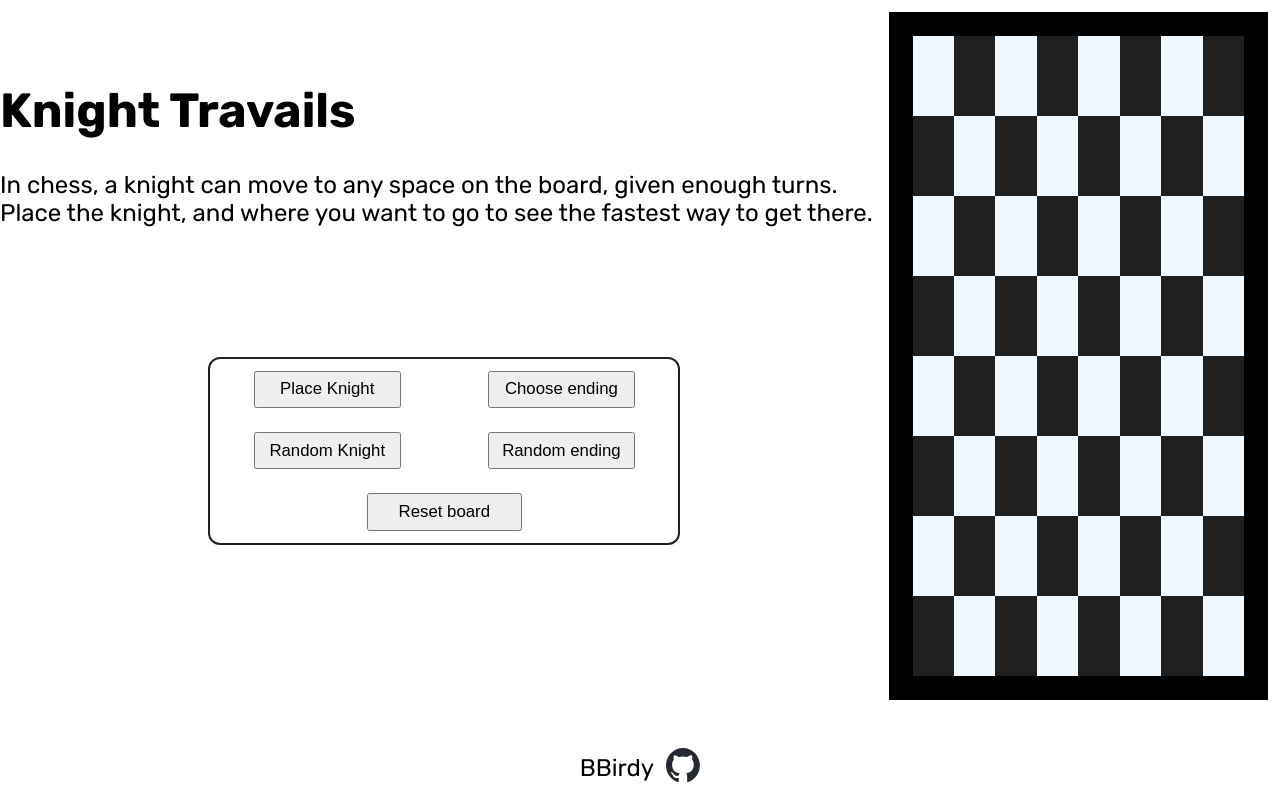
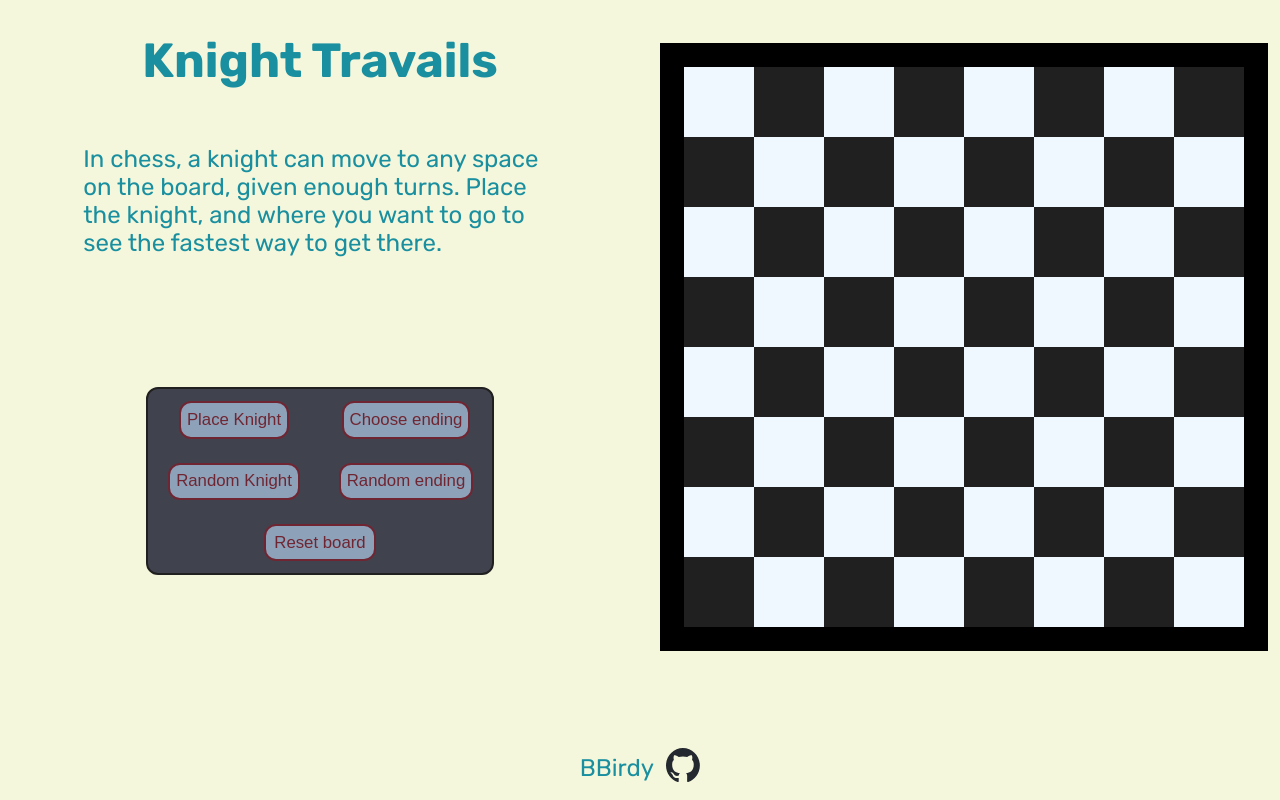
Before and after one commit to NummNuttzCDXX/Knight-Travails, a plain HTML site: page index.html in a window 1280 px wide. Drawn offline with Linux system fonts and the light colour scheme.

Commit message:
Add color scheme -- Style and place header elements

```diff
--- a/style.css
+++ b/style.css
@@ -10,6 +10,11 @@
 	/* Colors */
 	--dark-cell: rgb(33, 32, 32);
 	--light-cell: aliceblue;
+	--background: rgb(245, 247, 220);
+	--charcoal: rgb(64, 67, 78);
+	--wine: rgb(112, 38, 50);
+	--blue: rgb(25, 143, 159);
+	--gray: rgb(141, 161, 185);
 }
 
 body {
@@ -21,6 +26,9 @@ body {
 	flex-direction: column;
 	justify-content: space-between;
 	align-items: center;
+
+	background-color: var(--background);
+	color: var(--blue);
 }
 
 /* Content Container */
@@ -30,6 +38,26 @@ body {
 	display: flex;
 	justify-content: space-between;
 	align-items: center;
+}
+
+.left {
+	max-width: 50vw;
+}
+
+header {
+	padding: 0 1rem;
+
+	display: flex;
+	flex-direction: column;
+	align-items: center;
+}
+
+h1 {
+	text-align: center;
+}
+
+p {
+	width: 80%;
 }
 
 .console-wrapper {
@@ -56,12 +84,19 @@ body {
 
 	border: 2px solid var(--dark-cell);
 	border-radius: .5rem;
+	background: var(--charcoal);
+	color: var(--gray);
 }
 
 .console button {
 	width: 70%;
 	min-width: fit-content;
 	font-size: .7rem;
+
+	background-color: var(--gray);
+	color: var(--wine);
+	border-radius: .5rem;
+	border: 2px solid var(--wine);
 }
 
 .place-random {
@@ -79,8 +114,8 @@ body {
 	margin-top: .5em;
 	margin-right: .5em;
 	max-height: 50vw;
-	height: 80vh;
-	width: 80vh;
+	height: 70vh;
+	width: 70vh;
 	max-width: 50vw;
 
 	display: flex;
```
